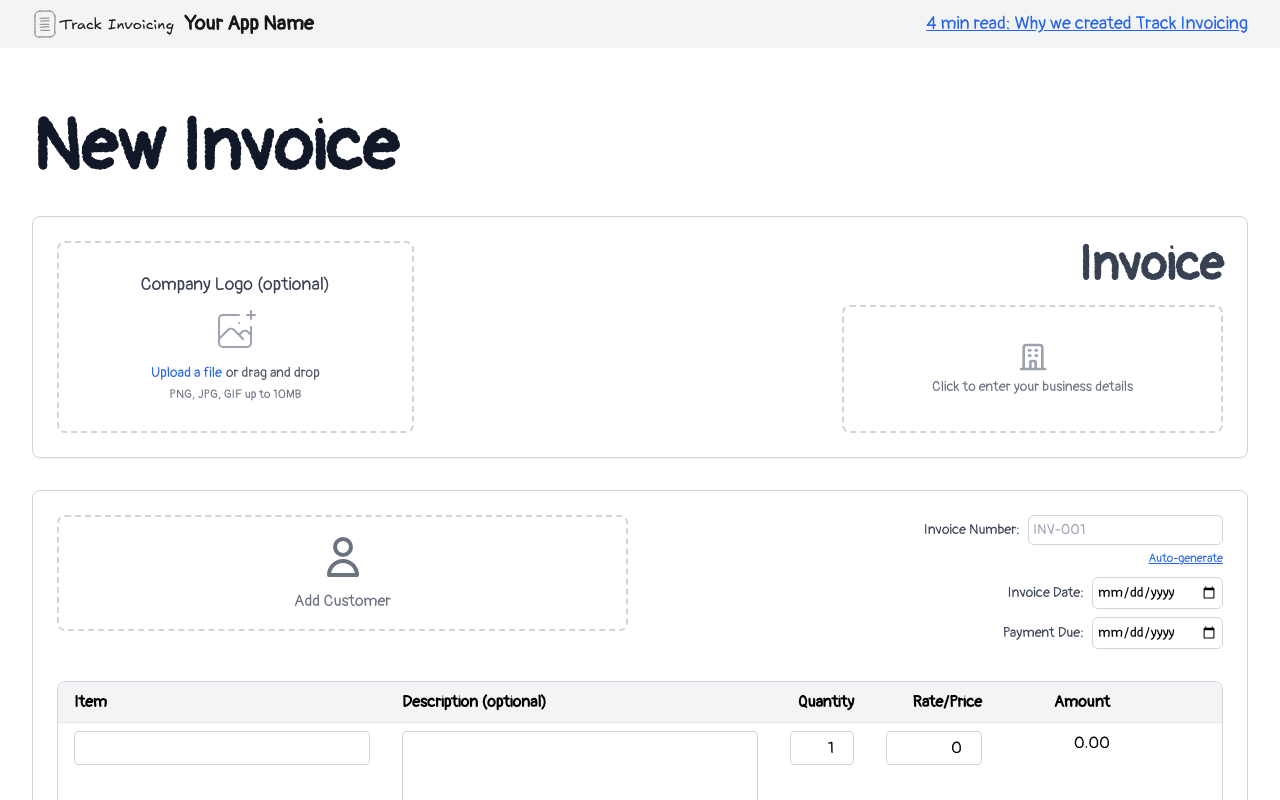
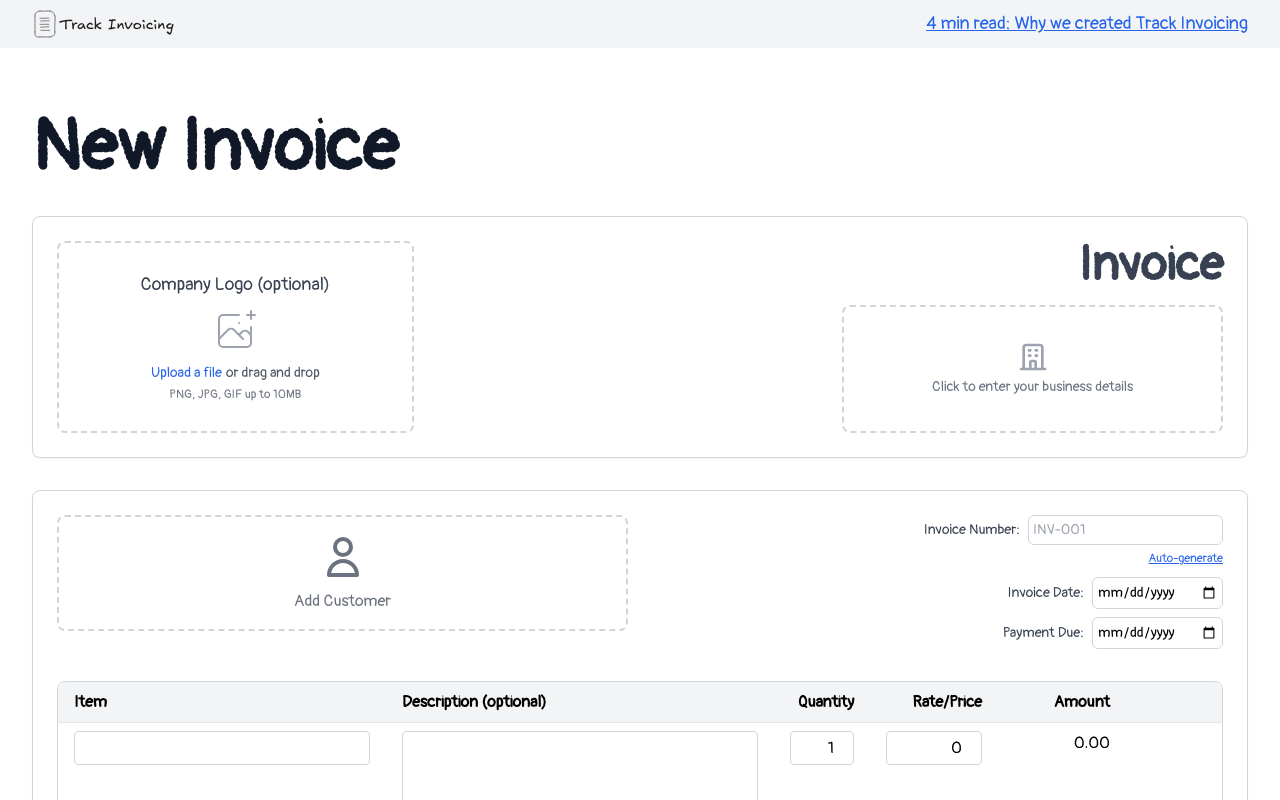
Before and after one commit to zhaomi21/invoicing-app, a Next.js app: page /create-invoice in a window 1280 px wide. Shown: the top 800 px of the page. Built offline with nearby package versions, Linux system fonts and the light colour scheme.

Commit message:
small change on banner

```diff
--- a/app/create-invoice/page.tsx
+++ b/app/create-invoice/page.tsx
@@ -236,7 +236,6 @@ export default function CreateInvoice() {
           <div className="flex items-center">
             <Link href="/" className="flex items-center">
               <img src="/logo.svg" alt="Logo" className="h-8 w-auto" />
-              <span className="ml-2 text-xl font-bold">Your App Name</span>
             </Link>
           </div>
           <Link
```
